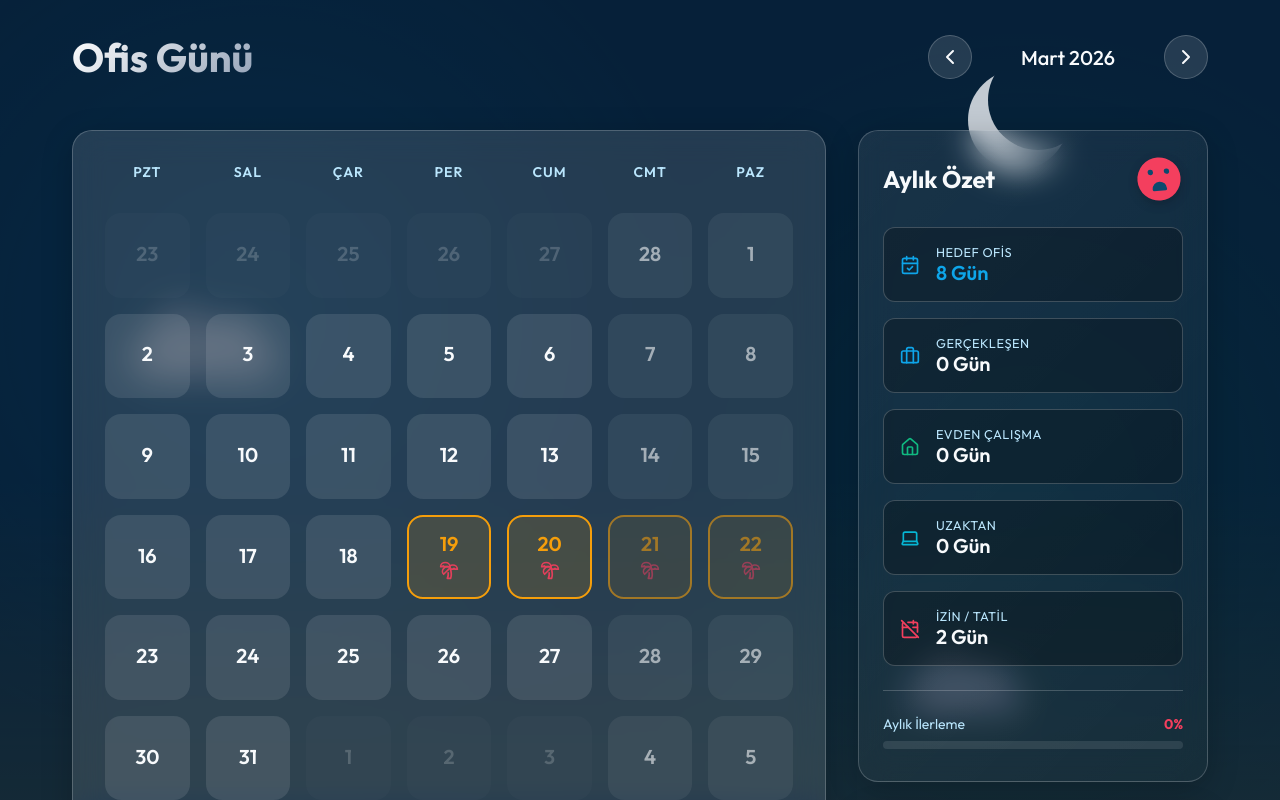
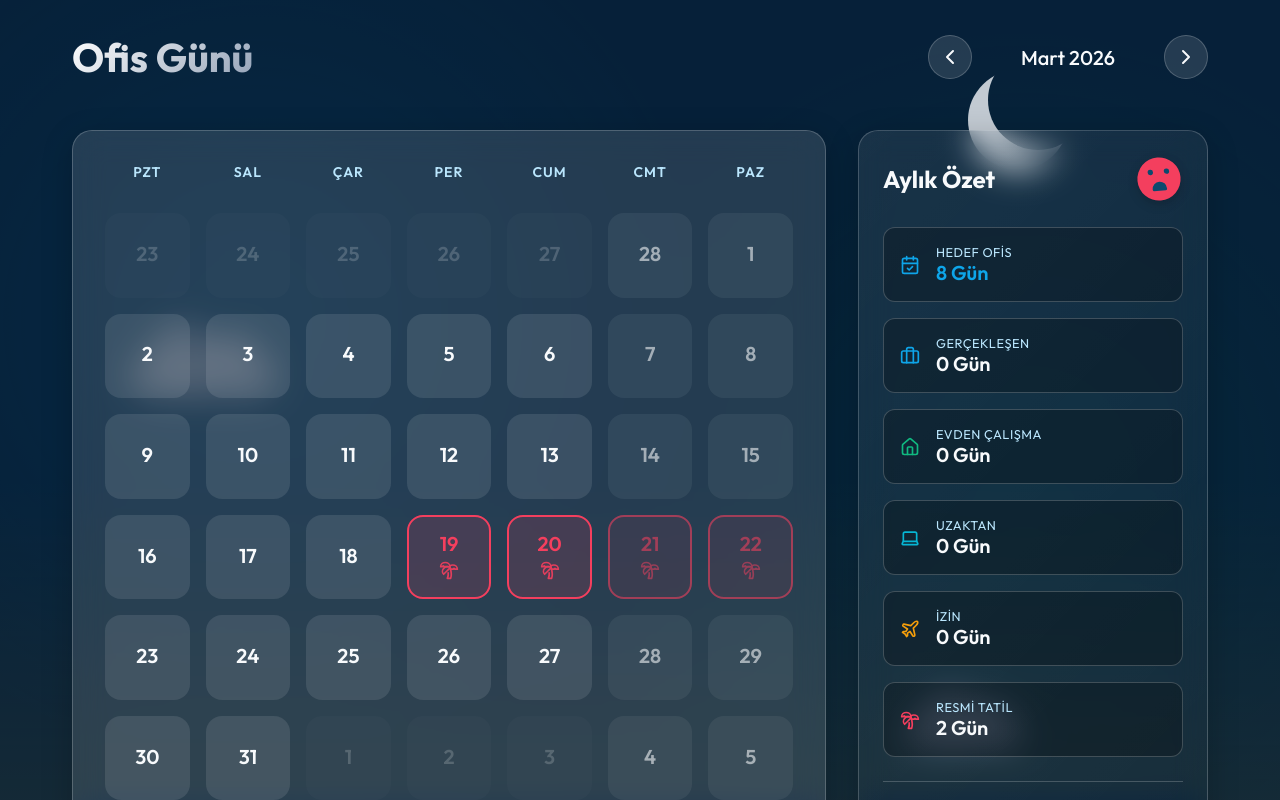
Before and after one commit to orkanhaliloglu/ofisgunu, a React (Vite) app: page / in a window 1280 px wide. Shown: the top 800 px of the page. Built offline with nearby package versions, Linux system fonts and the light colour scheme.

Commit message:
feat: separate leave and public holiday options

```diff
--- a/src/App.jsx
+++ b/src/App.jsx
@@ -1,6 +1,6 @@
 import React, { useState, useMemo } from 'react';
 import { addMonths, subMonths, isSameMonth } from 'date-fns';
-import { ChevronLeft, ChevronRight, Building2, Home, Palmtree, Laptop } from 'lucide-react';
+import { ChevronLeft, ChevronRight, Building2, Home, Palmtree, Laptop, Plane } from 'lucide-react';
 import { getCalendarWeeks, formatMonthYear, isWorkingDay, getDateKey, isPublicHoliday } from './utils/dateHelpers';
 import { useAttendanceData } from './hooks/useAttendanceData';
 import Calendar from './components/Calendar';
@@ -106,8 +106,11 @@ function App() {
             <div className="legend-item" style={{ borderColor: 'var(--color-remote)', color: 'var(--color-remote)' }}>
               <Laptop size={16} /> Uzaktan
             </div>
+            <div className="legend-item" style={{ borderColor: 'var(--color-leave)', color: 'var(--color-leave)' }}>
+              <Plane size={16} /> İzin
+            </div>
             <div className="legend-item" style={{ borderColor: 'var(--color-holiday)', color: 'var(--color-holiday)' }}>
-              <Palmtree size={16} /> İzin/Tatil
+              <Palmtree size={16} /> Resmi Tatil
             </div>
           </div>
         </main>
--- a/src/components/Calendar.jsx
+++ b/src/components/Calendar.jsx
@@ -1,11 +1,11 @@
 import React from 'react';
 import { isSameMonth, isWeekend } from 'date-fns';
-import { Building2, Home, Palmtree, Laptop } from 'lucide-react';
+import { Building2, Home, Palmtree, Laptop, Plane } from 'lucide-react';
 import { getDateKey, isWorkingDay, isPublicHoliday } from '../utils/dateHelpers';
 
 const DAYS_OF_WEEK = ['PZT', 'SAL', 'ÇAR', 'PER', 'CUM', 'CMT', 'PAZ'];
 
-const STATUS_ORDER = [null, 'office', 'home', 'remote', 'holiday'];
+const STATUS_ORDER = [null, 'office', 'home', 'remote', 'leave', 'holiday'];
 
 export default function Calendar({ weeks, currentMonthStr, activeMonthDate, getDayStatus, setDayStatus }) {
 
@@ -28,6 +28,7 @@ export default function Calendar({ weeks, currentMonthStr, activeMonthDate, getD
       case 'office': return <Building2 size={20} />;
       case 'home': return <Home size={20} />;
       case 'remote': return <Laptop size={20} />;
+      case 'leave': return <Plane size={20} />;
       case 'holiday': return <Palmtree size={20} />;
       default: return null;
     }
--- a/src/components/MonthlySummary.jsx
+++ b/src/components/MonthlySummary.jsx
@@ -1,11 +1,12 @@
 import React from 'react';
 import { isSameMonth } from 'date-fns';
 import { isWorkingDay, getDateKey, isPublicHoliday } from '../utils/dateHelpers';
-import { Briefcase, Home, CalendarOff, CalendarCheck, Laptop } from 'lucide-react';
+import { Briefcase, Home, CalendarCheck, Laptop, Plane, Palmtree } from 'lucide-react';
 
 export default function MonthlySummary({ weeks, activeMonthDate, getDayStatus }) {
   let totalWorkingDays = 0;
   let totalLeaves = 0;
+  let totalPublicHolidays = 0;
   let totalOffice = 0;
   let totalHome = 0;
   let totalRemote = 0;
@@ -24,10 +25,15 @@ export default function MonthlySummary({ weeks, activeMonthDate, getDayStatus })
       const status = getDayStatus(key);
       const isHoliday = isPublicHoliday(date);
 
-      if (isHoliday || status === 'leave' || status === 'holiday' || status === 'remote') {
+      if (isHoliday || status === 'holiday') {
+        weekLeaves++;
+        totalPublicHolidays++;
+      } else if (status === 'leave') {
         weekLeaves++;
         totalLeaves++;
-        if (status === 'remote') totalRemote++;
+      } else if (status === 'remote') {
+        weekLeaves++;
+        totalRemote++;
       } else if (status === 'office') {
         totalOffice++;
       } else if (status === 'home') {
@@ -102,10 +108,18 @@ export default function MonthlySummary({ weeks, activeMonthDate, getDayStatus })
         </div>
 
         <div className="summary-item">
-          <CalendarOff size={20} className="icon-amber" style={{ color: 'var(--color-holiday)' }} />
+          <Plane size={20} className="icon-amber" style={{ color: 'var(--color-leave)' }} />
           <div className="summary-details">
-            <span className="summary-label">İzin / Tatil</span>
+            <span className="summary-label">İzin</span>
             <span className="summary-value" style={{ color: 'var(--text-primary)' }}>{totalLeaves} Gün</span>
+          </div>
+        </div>
+
+        <div className="summary-item">
+          <Palmtree size={20} className="icon-red" style={{ color: 'var(--color-holiday)' }} />
+          <div className="summary-details">
+            <span className="summary-label">Resmi Tatil</span>
+            <span className="summary-value" style={{ color: 'var(--text-primary)' }}>{totalPublicHolidays} Gün</span>
           </div>
         </div>
       </div>
--- a/src/index.css
+++ b/src/index.css
@@ -459,10 +459,16 @@ body {
   background: linear-gradient(135deg, transparent, rgba(6, 182, 212, 0.1));
 }
 
-.day-cell.status-leave, .day-cell.status-holiday {
+.day-cell.status-leave {
   background: rgba(245, 158, 11, 0.15);
   border-color: var(--color-leave);
   color: var(--color-leave);
+}
+
+.day-cell.status-holiday {
+  background: rgba(244, 63, 94, 0.15);
+  border-color: var(--color-holiday);
+  color: var(--color-holiday);
 }
 
 .day-cell.is-weekend {
@@ -614,6 +620,7 @@ body {
 .icon-green { color: var(--color-home); }
 .icon-teal { color: var(--color-remote); }
 .icon-amber { color: var(--color-leave); }
+.icon-red { color: var(--color-holiday); }
 
 .summary-details {
   display: flex;
```
